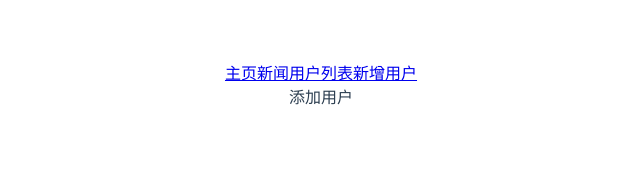
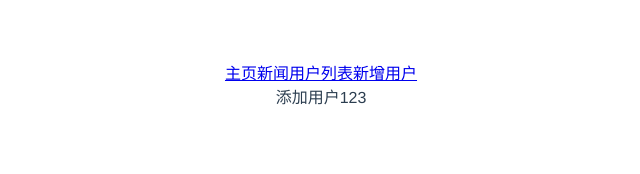
Before and after one commit to yuwenBoy/webdemo, a Vue app: page /userAdd in a window 1280 px wide. Shown: the top 174 px of the page, without its empty margins (319-959 px from the left). Built offline with nearby package versions, Linux system fonts and the light colour scheme.

Commit message:
修改新增用户页面

```diff
--- a/src/views/userAdd.vue
+++ b/src/views/userAdd.vue
@@ -1,3 +1,3 @@
 <template>
-    <div>添加用户</div>
+    <div>添加用户123</div>
 </template>
```
